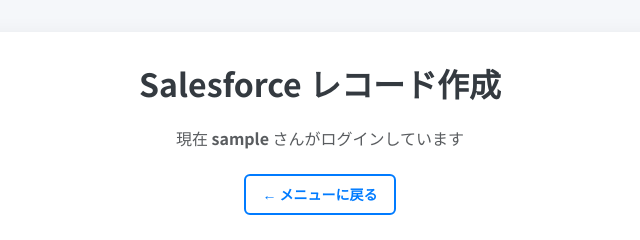
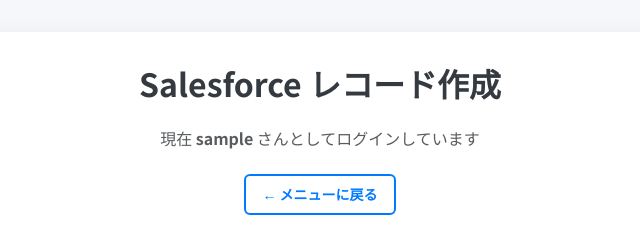
Before and after one commit to 6hfu/giftsf, a Flask app: template templates/form.html in a window 1280 px wide. Shown: the top 240 px of the page, without its empty margins (320-960 px from the left). Run offline with Flask 3, Linux system fonts and the light colour scheme; the template is opened without the code that fills it: most values are stand-ins (such as "Sample title", 1, 10 or a date in 2020); some libraries are stand-ins or nearby versions.

Commit message:
Update form.html

```diff
--- a/templates/form.html
+++ b/templates/form.html
@@ -114,7 +114,7 @@
 <body>
 <div class="form-container">
     <h2>Salesforce レコード作成</h2>
-    <p class="text-center text-muted mb-4">現在 <strong>{{ username }}</strong> さんがログインしています</p>
+    <p class="text-center text-muted mb-4">現在 <strong>{{ username }}</strong> さんとしてログインしています</p>
     <div class="text-center mb-4">
         <a href="{{ url_for('menu_page') }}" class="custom-button">
             ← メニューに戻る
```
